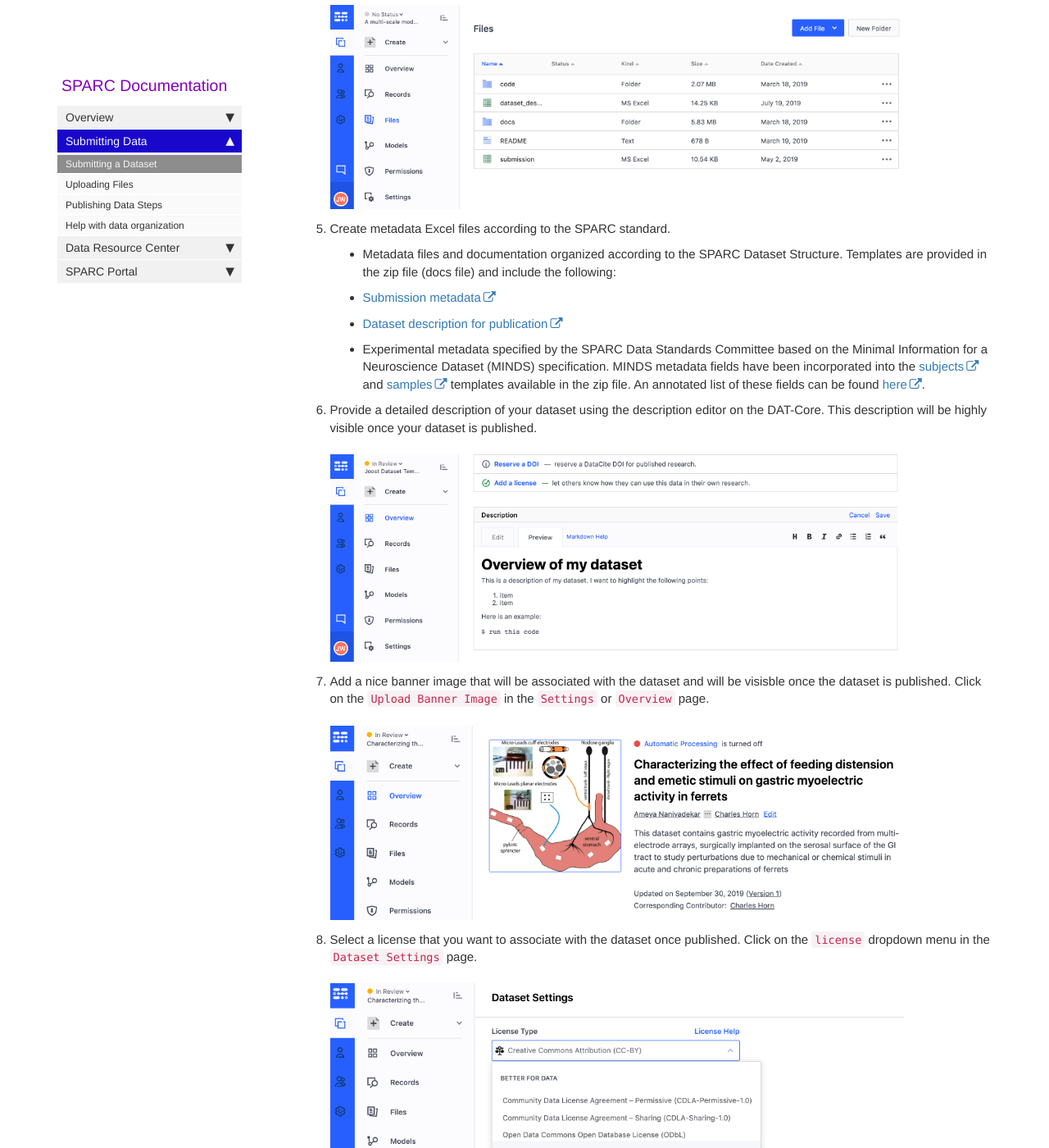
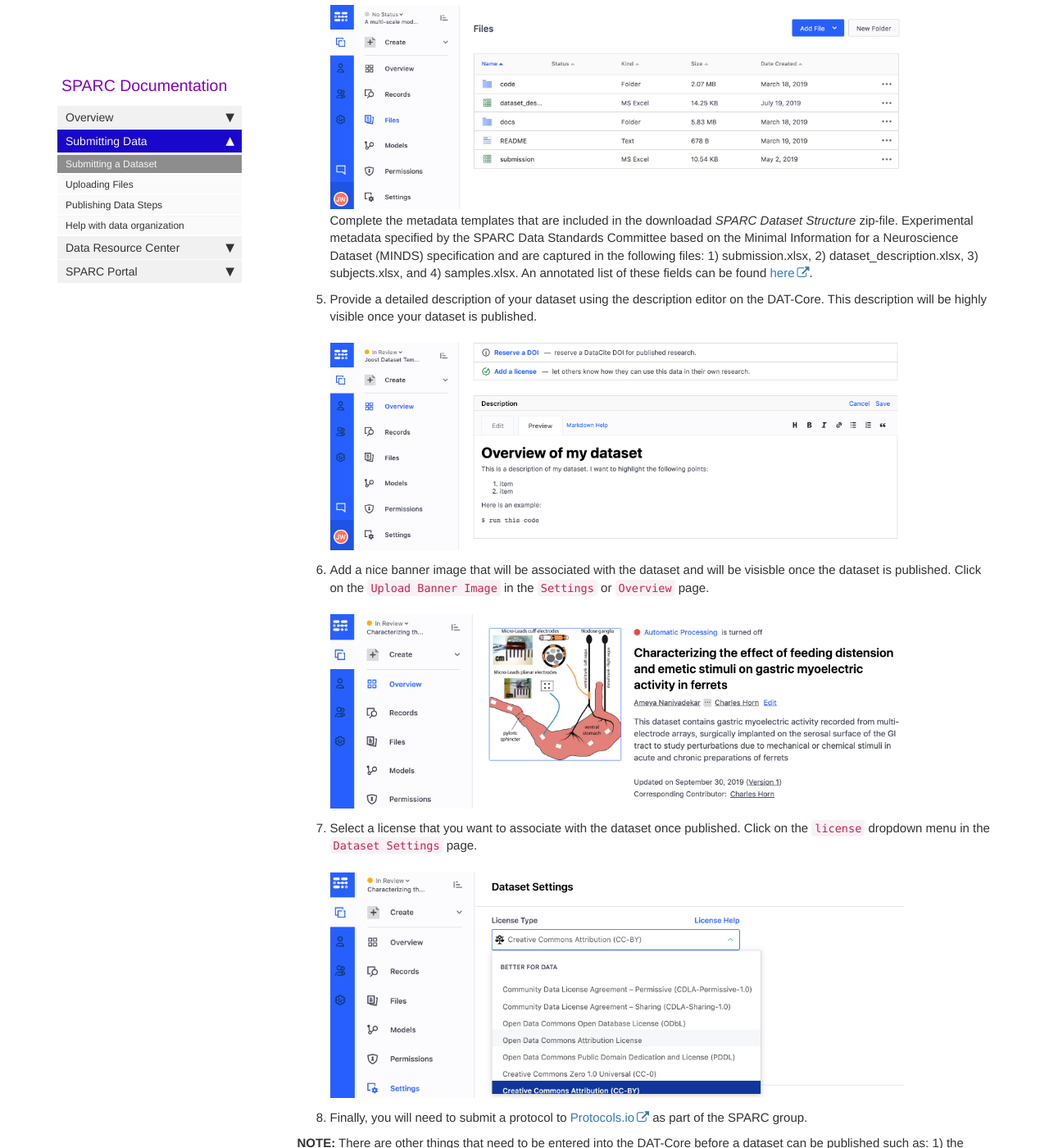
Before and after one commit to tgbugs/docs.sparc.science, a Jekyll site: the page built from pages/data_submission/submmit_data2.md, in a window 1280 px wide and 1400 px high, scrolled down 1857 px. Shown: the whole window at 82% size. Built offline with Jekyll 4.4.1, drawn with Linux system fonts in a browser that asks for light colours; nearby versions of some CDN libraries; comment, search, counter and statistics services are not loaded; some of the changed text lies outside the part shown.

Commit message:
Updated submission workflow to remove depricated links to metadata docs from curation team

```diff
--- a/pages/data_submission/submmit_data2.md
+++ b/pages/data_submission/submmit_data2.md
@@ -21,23 +21,19 @@ There are a couple of easy steps to submit a dataset:
 
 3. Add permissions to your **Award team** (contact the DAT-Core if you need help adding people to your award team) and the **Curation team**. Select your award-team from the dropdown menu, and add with the appropriate permissions, and add the *SPARC Data Curation Team* with *manager* permissions. {% include image.html file="dat_core_permissions2.png" alt="workflow" %} You have now allowed your award-team and the curation team to see, and edit the dataset.
 
-4. Upload files to the dataset according to the [SPARC guidelines](https://docs.google.com/presentation/d/1EQPn1FmANpPsFt3CguU-JOQVMMlJsNXluQAK_gb2qVg/edit#slide=id.p1).  The SPARC Dataset Structure (version 1.2) may be [downloaded as a zip file](https://github.com/SciCrunch/sparc-curation/releases/tag/dataset-template-1.2.1) or you may create it on your own. For help with working with the SPARC Dataset Structure, which is based on the [BIDS specification](http://bids.neuroimaging.io/), contact **sparc@neuinfo.org**. More information on how to upload files can be found [here](file_upload_dat_core.html) {% include image.html file="dat_core_files.png" alt="workflow" %}
+4. Upload files to the dataset according to the [SPARC guidelines](https://docs.google.com/presentation/d/1EQPn1FmANpPsFt3CguU-JOQVMMlJsNXluQAK_gb2qVg/edit#slide=id.p1).  The SPARC Dataset Structure (version 1.2) may be [downloaded as a zip file](https://github.com/SciCrunch/sparc-curation/releases/tag/dataset-template-1.2.1) or you may create it on your own. For help with working with the SPARC Dataset Structure, which is based on the [BIDS specification](http://bids.neuroimaging.io/), contact **sparc@neuinfo.org**. More information on how to upload files can be found [here](file_upload_dat_core.html) {% include image.html file="dat_core_files.png" alt="workflow" %}Complete the metadata templates that are included in the downloadad *SPARC Dataset Structure* zip-file. Experimental metadata specified by the SPARC Data Standards Committee based on the Minimal Information for a Neuroscience Dataset (MINDS) specification and are captured in the following files: 1) submission.xlsx, 2) dataset_description.xlsx, 3) subjects.xlsx, and 4) samples.xlsx. An annotated list of these fields can be found [here](https://docs.google.com/spreadsheets/d/1e61r3F2weausmBhqFK8RlYLviC3rya44so5m15mPRTw/edit#gid=108617967).
 
-5. Create metadata Excel files according to the SPARC standard.
-  - Metadata files and documentation organized according to the SPARC Dataset Structure.  Templates are provided in the zip file (docs file) and include the following:
-  - [Submission metadata](https://github.com/SciCrunch/sparc-curation/blob/dataset-template-1.1/resources/DatasetTemplate/submission.xlsx)
-  - [Dataset description for publication](https://github.com/SciCrunch/sparc-curation/blob/dataset-template-1.1/resources/DatasetTemplate/dataset_description.xlsx)
-  - Experimental metadata specified by the SPARC Data Standards Committee based on the Minimal Information for a Neuroscience Dataset (MINDS) specification.  MINDS metadata fields have been incorporated into the [subjects](https://github.com/SciCrunch/sparc-curation/blob/dataset-template-1.1/resources/DatasetTemplate/subjects.xlsx) and [samples](https://github.com/SciCrunch/sparc-curation/blob/dataset-template-1.1/resources/DatasetTemplate/samples.xlsx) templates available in the zip file.  An annotated list of these fields can be found [here](https://docs.google.com/spreadsheets/d/1e61r3F2weausmBhqFK8RlYLviC3rya44so5m15mPRTw/edit#gid=108617967).
+5. Provide a detailed description of your dataset using the description editor on the DAT-Core. This description will be highly visible once your dataset is published. {% include image.html file="description_dataset_datcore.png" alt="workflow" %}
 
-6. Provide a detailed description of your dataset using the description editor on the DAT-Core. This description will be highly visible once your dataset is published. {% include image.html file="description_dataset_datcore.png" alt="workflow" %}
+6. Add a nice banner image that will be associated with the dataset and will be visisble once the dataset is published. Click on the `Upload Banner Image` in the `Settings` or `Overview` page. {% include image.html file="banner_dataset.png" alt="workflow" %}
 
-7. Add a nice banner image that will be associated with the dataset and will be visisble once the dataset is published. Click on the `Upload Banner Image` in the `Settings` or `Overview` page. {% include image.html file="banner_dataset.png" alt="workflow" %}
+7. Select a license that you want to associate with the dataset once published. Click on the `license` dropdown menu in the `Dataset Settings` page. {% include image.html file="license_datcore.png" alt="workflow" %}
 
-8. Select a license that you want to associate with the dataset once published. Click on the `license` dropdown menu in the `Dataset Settings` page. {% include image.html file="license_datcore.png" alt="workflow" %}
-
-9. Finally, you will need to submit a protocol to [Protocols.io](https://docs.google.com/presentation/d/1WhoLvOVRIbCzu3x30Dd0O1cC09ZGT4g0IFOf4Eq7yfI/edit#slide=id.p) as part of the SPARC group.
+8. Finally, you will need to submit a protocol to [Protocols.io](https://docs.google.com/presentation/d/1WhoLvOVRIbCzu3x30Dd0O1cC09ZGT4g0IFOf4Eq7yfI/edit#slide=id.p) as part of the SPARC group.
 
 **NOTE:** There are other things that need to be entered into the DAT-Core before a dataset can be published such as: 1) the contributors, and 2) a list of tags. However, the curation team will help with adding these to the dataset from the CSV templates that you will provide as part of the uploaded files.
+
+**NOTE:** You are free to add additional metadata in the [DAT-Core Metadata database](https://help.blackfynn.com/en/collections/1941429). If you do this, **do not** use the following model names: 1) Term, 2) Subject, 3) Protocol, 4) Researcher, 5) Summary, or 6) Sample as these will be overritten by the SPARC curation process.
 
 
 ### 2. Placing your data in Embargo
```
